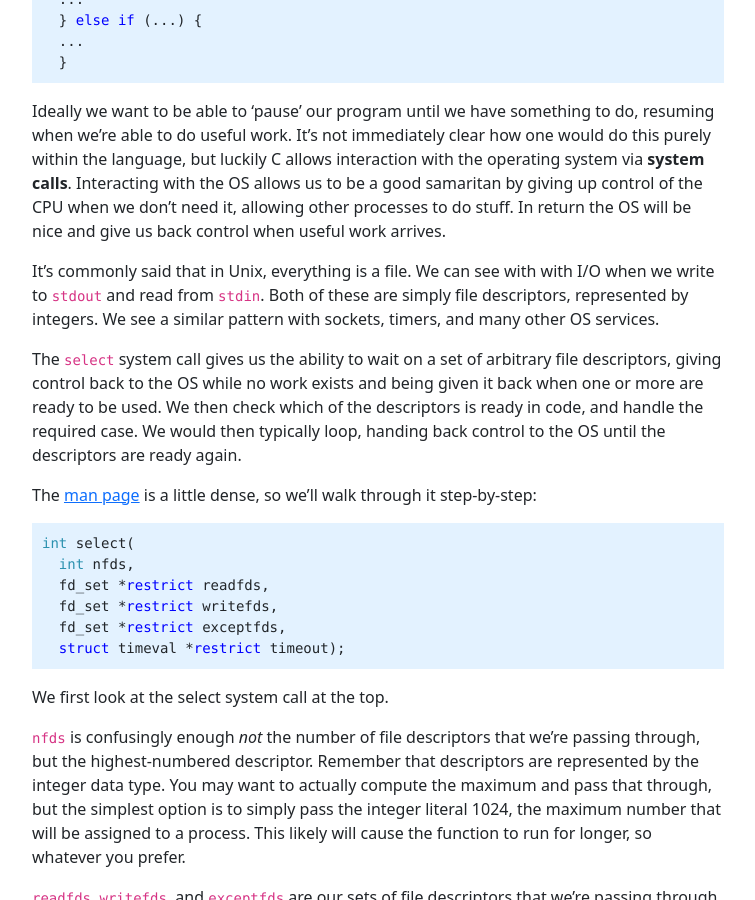
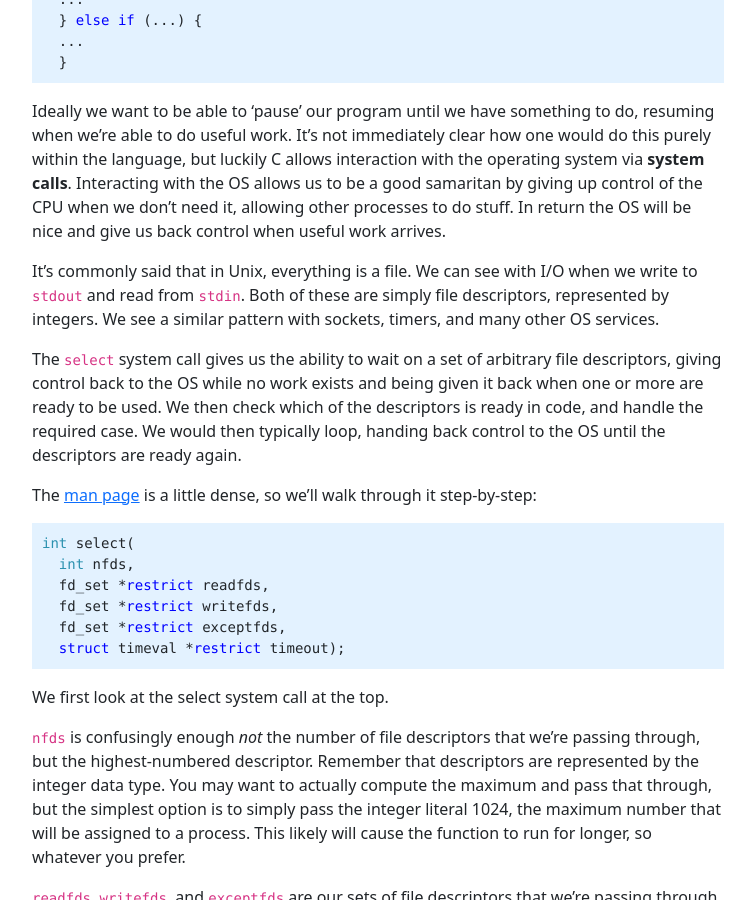
Before and after one commit to benmandrew/benmandrew.github.io, a Jekyll site: the page built from _posts/2022-02-25-unix-select-syscall.markdown, in a window 1280 px wide and 900 px high, scrolled down 461 px. Shown: the whole window, without its empty margins (262-1017 px from the left). Built offline with Jekyll 4.4.1, drawn with Linux system fonts in a browser that asks for light colours; some of the changed text lies outside the part shown.

```diff
--- a/_posts/2020-09-28-custom-post-processing-effects-in-unity.markdown
+++ b/_posts/2020-09-28-custom-post-processing-effects-in-unity.markdown
@@ -25,7 +25,7 @@ A RenderTexture (RT) is a script representation of a texture on the GPU, that gi
 
 ##### Blitting
 
-Blitting is the act of copying data from one RenderTexture to another, typically manipulating the data in some way with a shader. The shader is run once for each pixel in the destination RT, so if the two RTs are differently sized, the pixels in the input RT will be be interpolated between, potentially using lower levels of the mipmap if the input RT is smaller (and mipmaps are enabled).
+Blitting is the act of copying data from one RenderTexture to another, typically manipulating the data in some way with a shader. The shader is run once for each pixel in the destination RT, so if the two RTs are differently sized, the pixels in the input RT will be interpolated between, potentially using lower levels of the mipmap if the input RT is smaller (and mipmaps are enabled).
 
 
 ### Camera rendering to a RenderTexture
--- a/_posts/2022-02-25-unix-select-syscall.markdown
+++ b/_posts/2022-02-25-unix-select-syscall.markdown
@@ -21,7 +21,7 @@ Often in our programs we want to be able to respond to external events, with dis
 
 Ideally we want to be able to 'pause' our program until we have something to do, resuming when we're able to do useful work. It's not immediately clear how one would do this purely within the language, but luckily C allows interaction with the operating system via **system calls**. Interacting with the OS allows us to be a good samaritan by giving up control of the CPU when we don't need it, allowing other processes to do stuff. In return the OS will be nice and give us back control when useful work arrives.
 
-It's commonly said that in Unix, everything is a file. We can see with with I/O when we write to `stdout` and read from `stdin`. Both of these are simply file descriptors, represented by integers. We see a similar pattern with sockets, timers, and many other OS services.
+It's commonly said that in Unix, everything is a file. We can see with I/O when we write to `stdout` and read from `stdin`. Both of these are simply file descriptors, represented by integers. We see a similar pattern with sockets, timers, and many other OS services.
 
 The `select` system call gives us the ability to wait on a set of arbitrary file descriptors, giving control back to the OS while no work exists and being given it back when one or more are ready to be used. We then check which of the descriptors is ready in code, and handle the required case. We would then typically loop, handing back control to the OS until the descriptors are ready again.
 
--- a/_posts/2022-07-12-ocaml-tricks-for-long-computations.markdown
+++ b/_posts/2022-07-12-ocaml-tricks-for-long-computations.markdown
@@ -69,7 +69,7 @@ This is because lists (and strings) are not stored on the stack in OCaml, but al
 
 When running *very* long computations, even the heap may not have enough space to hold the data that we are carrying along. When running the compressor on large files, I was running out of RAM and the OS was then killing the process.
 
-The issue was that I was performing three memory-intensive tasks one after the other, with each depending on the full output of the last. The entire `.txt` file was read, then it was all compressed at once, then the entire compressed output was written to a `.bin` file. Doing with with large files of course leads to all of the system memory being eaten up.
+The issue was that I was performing three memory-intensive tasks one after the other, with each depending on the full output of the last. The entire `.txt` file was read, then it was all compressed at once, then the entire compressed output was written to a `.bin` file. Doing with large files of course leads to all of the system memory being eaten up.
 
 <img src="{{ site.s3_path }}/ocaml_tricks/1.png" class="img-fluid" style="max-width: 600px;">
 
```
Also changed, not shown: other parts of _posts/2022-02-25-unix-select-syscall.markdown (+1 -1 lines), .github/workflows/build.yml (added), .github/workflows/spellcheck.yml (added), 4 other files.
